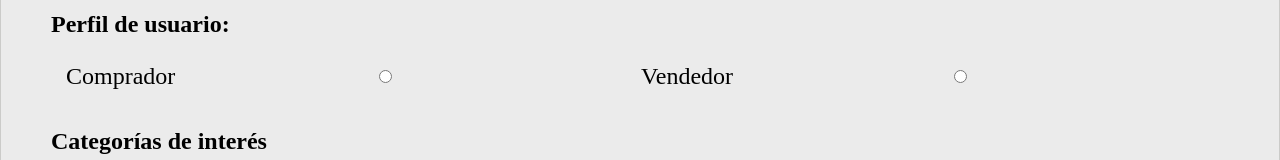
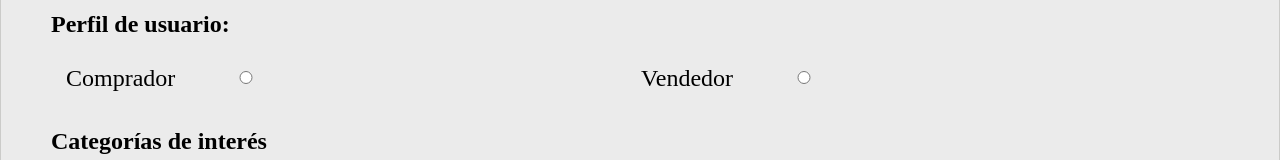
Before and after one commit to LudmilaMiceli/mercadoLiebre, a website: page views/register.html in a window 1280 px wide. Shown: the part 624-784 px from the top of the page. Drawn offline with Linux system fonts and the light colour scheme.

Commit message:
Desktop listo

```diff
--- a/public/css/register.css
+++ b/public/css/register.css
@@ -115,7 +115,7 @@ h2 {
 
 /* TABLET */
 
-@media (min-width:768px){
+@media (min-width:768px) {
 
     .formulario-registro {
         width: 90%;
@@ -123,12 +123,26 @@ h2 {
         margin: 0 45px;
     }
 
-    .btns button[type="reset"]{
+    .btns button[type="reset"] {
         font-size: 17px;
     }
 
-    .btns button[type="submit"]{
+    .btns button[type="submit"] {
         font-size: 17px;
     }
 
 }
+
+/* DESKTOP */
+
+@media (min-width:1024px) {
+
+    .formulario-registro .perfil .contenedor-perfil input {
+        position: relative;
+        top: -2px;
+        left: 50px;
+        width: 30px;
+    }
+
+
+}
```
